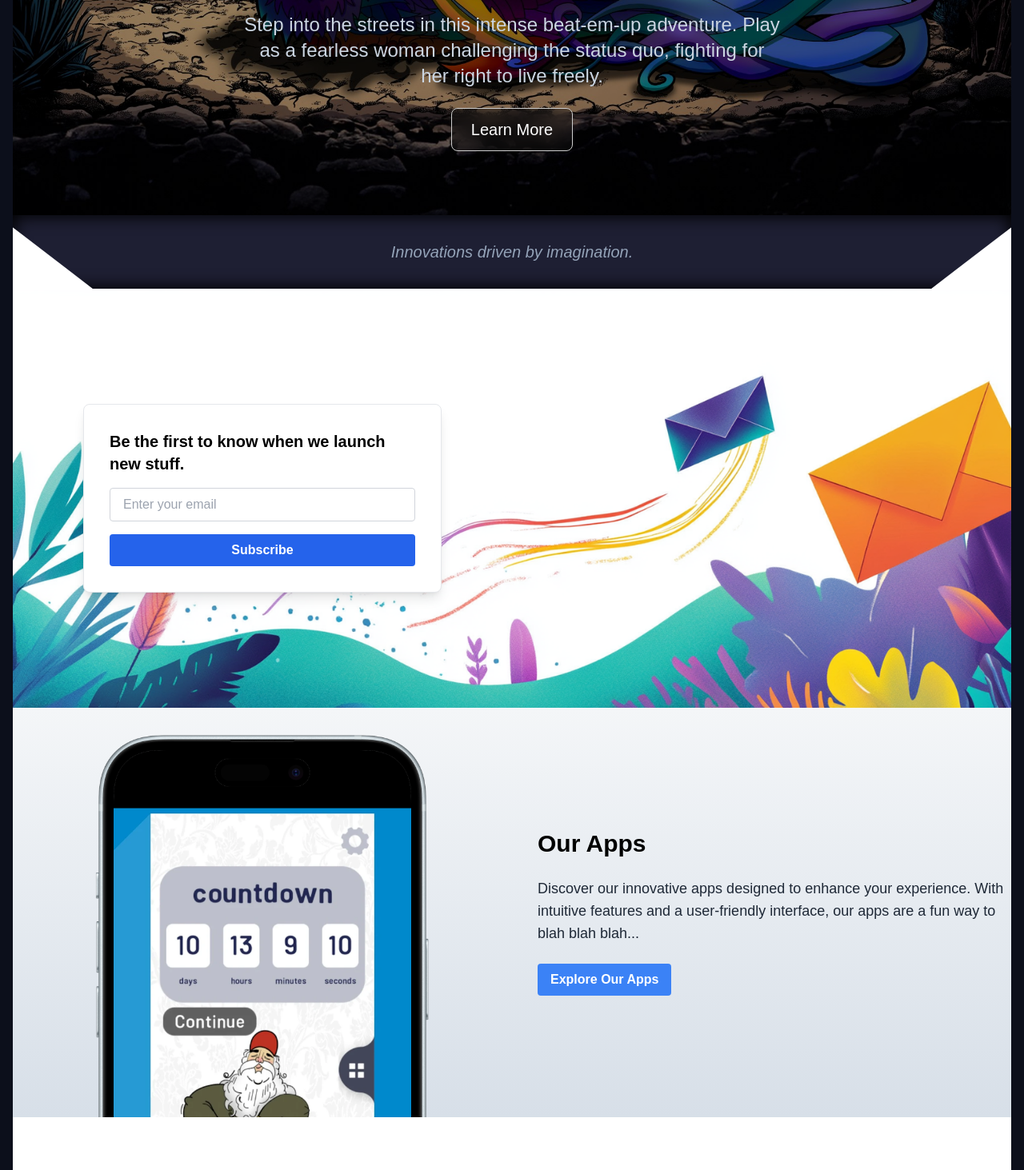
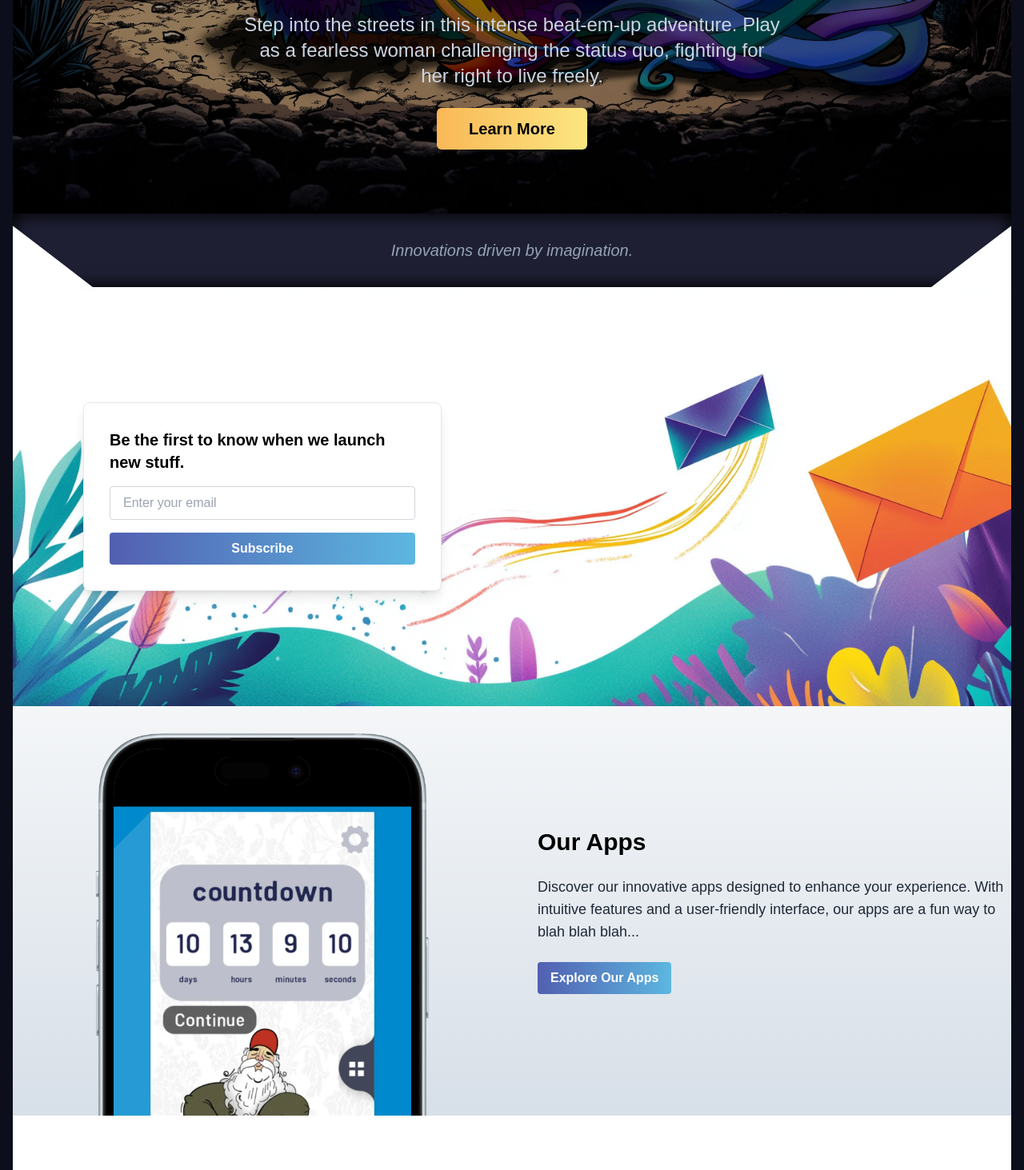
Before and after one commit to westwick/sugarcubestudio, a Nuxt app: page / in a window 1280 px wide. Shown: the part 400-1863 px from the top of the page at 80% size. Built offline with nearby package versions, Linux system fonts and the light colour scheme.

Commit message:
update some button styles

```diff
--- a/app.vue
+++ b/app.vue
@@ -3,7 +3,9 @@
     <NuxtRouteAnnouncer />
     <NuxtLoadingIndicator />
     <!-- <NuxtWelcome /> -->
-    <div class="flex flex-col min-h-screen p-0 md:p-4 border-t border-yellow-300">
+    <div
+      class="flex flex-col min-h-screen p-0 md:p-4 border-t border-yellow-300"
+    >
       <AppHeader />
       <main class="flex-grow">
         <NuxtPage />
@@ -16,14 +18,16 @@
 <script setup lang="ts">
 useHead({
   titleTemplate: (titleChunk) => {
-    return titleChunk ? `${titleChunk} - Sugar Cube Studio` : 'Sugar Cube Studio';
-  }
-})
+    return titleChunk
+      ? `${titleChunk} - Sugar Cube Studio`
+      : "Sugar Cube Studio";
+  },
+});
 </script>
 
 <style>
 body {
-  font-family: 'Figtree', sans-serif;
+  font-family: "Figtree", sans-serif;
   background: #171926;
   color: #fff;
 }
@@ -32,6 +36,23 @@ body {
   /* padding: 16px; */
   background: #0c0f1b;
   /* min-height: 100vh; */
+}
+.gradient-button {
+  background: linear-gradient(to right, #525fb1, #5cb7e0);
+  transition: all 0.3s ease;
+}
 
+.gradient-button:hover {
+  background: linear-gradient(to right, #4a56a0, #4da5cc);
+  box-shadow: 0 4px 6px rgba(0, 0, 0, 0.1);
+}
+
+.gradient-button-yellow {
+  background: linear-gradient(to right, #f9b857, #fce680);
+}
+
+.gradient-button-yellow:hover {
+  background: linear-gradient(to right, #e0a64e, #e3cd73);
+  box-shadow: 0 4px 6px rgba(0, 0, 0, 0.1);
 }
 </style>
--- a/components/AppFooter.vue
+++ b/components/AppFooter.vue
@@ -9,16 +9,17 @@
         <div>
           <h3 class="text-lg font-semibold mb-4">About Sugar Cube Studio</h3>
           <p class="text-sm text-gray-300 mb-4 leading-loose">
-            We are an indie software company dedicated to creating innovative applications and games that resonate
-            deeply with our audience.
+            We are an indie software company dedicated to creating innovative
+            applications and games that resonate deeply with our audience.
           </p>
           <p class="text-sm text-gray-300 mb-4 leading-loose">
-            Through art, design, and immersive storytelling, we aim to fill the gaps in the
-            industry by crafting experiences that are not just unique, but transformative.
+            Through art, design, and immersive storytelling, we aim to fill the
+            gaps in the industry by crafting experiences that are not just
+            unique, but transformative.
           </p>
           <p class="text-sm text-gray-300 leading-loose">
-            Our products celebrate culture and creativity, bringing people together through shared moments of discovery
-            and connection.
+            Our products celebrate culture and creativity, bringing people
+            together through shared moments of discovery and connection.
           </p>
         </div>
 
@@ -26,13 +27,15 @@
         <div>
           <h3 class="text-lg font-semibold mb-4">Stay up to date</h3>
           <p class="text-sm text-slate-300 mb-4 leading-loose">
-            Sign up for our mailing list to receive updates on new products, exclusive offers, and important
-            announcements. Get the latest on everything we're working on, directly in your inbox.
+            Sign up for our mailing list to receive updates on new products,
+            exclusive offers, and important announcements. Get the latest on
+            everything we're working on, directly in your inbox.
           </p>
 
           <div class="text-center mt-8 mb-4">
             <button
-              class="bg-yellow-300 hover:bg-yellow-200 text-blue-950 font-semibold py-2 px-6 rounded transition-all duration-300">
+              class="gradient-button-yellow text-blue-950 font-semibold py-2 px-6 rounded transition-all duration-300"
+            >
               Join the mailing list
             </button>
           </div>
@@ -42,27 +45,37 @@
         <div>
           <h3 class="text-lg font-semibold mb-4">Follow us</h3>
           <p class="text-sm text-slate-300 mb-4 leading-loose">
-            Connect with us on social media. Follow for our latest updates, sneak peeks, and announcements.
+            Connect with us on social media. Follow for our latest updates,
+            sneak peeks, and announcements.
           </p>
           <ul class="flex flex-col">
             <li class="mb-4">
               <Twitter class="inline mr-2" />
-              <a href="https://x.com/sugarcubestudio" target="_blank"
-                class="text-gray-400 hover:text-white transition duration-200">
+              <a
+                href="https://x.com/sugarcubestudio"
+                target="_blank"
+                class="text-gray-400 hover:text-white transition duration-200"
+              >
                 x.com/sugarcubestudio
               </a>
             </li>
             <li class="mb-4">
               <Instagram class="inline mr-2" />
-              <a href="https://instagram.com" target="_blank"
-                class="text-gray-400 hover:text-white transition duration-200">
+              <a
+                href="https://instagram.com"
+                target="_blank"
+                class="text-gray-400 hover:text-white transition duration-200"
+              >
                 instagram.com/sugarcubestudio
               </a>
             </li>
             <li>
               <Youtube class="inline mr-2" />
-              <a href="https://youtube.com" target="_blank"
-                class="text-gray-400 hover:text-white transition duration-200">
+              <a
+                href="https://youtube.com"
+                target="_blank"
+                class="text-gray-400 hover:text-white transition duration-200"
+              >
                 youtube.com/@sugarcubestudio
               </a>
             </li>
@@ -80,11 +93,19 @@
 </template>
 
 <script setup>
-import { Twitter, Youtube, Instagram } from 'lucide-vue-next';
+import { Twitter, Youtube, Instagram } from "lucide-vue-next";
 </script>
 
 <style>
 footer {
-  background: linear-gradient(195deg, #121328 0%, #121328 23%, #181f30 40%, #181f30 60%, #121328 85%, #121328 100%);
+  background: linear-gradient(
+    195deg,
+    #121328 0%,
+    #121328 23%,
+    #181f30 40%,
+    #181f30 60%,
+    #121328 85%,
+    #121328 100%
+  );
 }
 </style>
--- a/components/AppHero.vue
+++ b/components/AppHero.vue
@@ -18,10 +18,7 @@
         fearless woman challenging the status quo, fighting for her right to
         live freely.
       </p>
-      <NuxtLink
-        to="/apps"
-        class="mt-6 relative inline-block text-md sm:text-xl py-2 px-4 sm:py-3 sm:px-6 cursor-pointer text-white border-2 border-transparent rounded-md gradient-border"
-      >
+      <NuxtLink to="/apps" class="hero-button-main gradient-button-yellow">
         Learn More</NuxtLink
       >
     </div>
@@ -29,19 +26,7 @@
 </template>
 
 <style>
-.gradient-border {
-  background-color: hsla(0, 0%, 8%, 0.3);
-  -webkit-backdrop-filter: blur(10px);
-  backdrop-filter: blur(10px);
-  border-radius: 0.5rem;
-  position: relative;
-  border: 1px solid #ccc;
-  color: #fff;
-  transition: all 0.4s ease-in-out;
-}
-
-.gradient-border:hover {
-  border: 1px solid yellow;
-  color: yellow;
+.hero-button-main {
+  @apply mt-6 relative inline-block text-base sm:text-xl py-2 px-6 sm:py-3 md:px-10 cursor-pointer text-black font-bold rounded-md;
 }
 </style>
--- a/components/HomeApps.vue
+++ b/components/HomeApps.vue
@@ -22,7 +22,7 @@
           </p>
           <NuxtLink
             to="/apps"
-            class="bg-blue-500 hover:bg-blue-600 text-white font-bold py-2 px-4 rounded inline-block"
+            class="gradient-button text-white font-bold py-2 px-4 rounded inline-block"
           >
             Explore Our Apps
           </NuxtLink>
--- a/components/HomeNewsletter.vue
+++ b/components/HomeNewsletter.vue
@@ -18,7 +18,7 @@
             />
             <button
               type="submit"
-              class="w-full bg-blue-600 hover:bg-blue-700 text-white font-bold py-2 px-4 rounded"
+              class="w-full gradient-button text-white font-bold py-2 px-4 rounded"
             >
               Subscribe
             </button>
--- a/pages/contact.vue
+++ b/pages/contact.vue
@@ -1,6 +1,8 @@
 <template>
   <div class="container mx-auto py-16 px-4">
-    <h1 class="text-4xl font-bold mb-8 text-center text-white">Contact Us</h1>
+    <h1 class="text-4xl font-bold mb-8 text-center text-white">
+      Get in touch!
+    </h1>
     <div
       class="max-w-2xl mx-auto bg-gray-900 p-8 rounded-lg shadow-lg border border-gray-700"
     >
@@ -48,7 +50,7 @@
         <div>
           <button
             type="submit"
-            class="w-full bg-blue-600 hover:bg-blue-700 text-white font-bold py-2 px-4 rounded transition-all duration-300"
+            class="w-full gradient-button text-white font-bold py-2 px-4 rounded transition-all duration-300"
           >
             Send Message
           </button>
@@ -98,3 +100,5 @@ useHead({
   ],
 });
 </script>
+
+<style scoped></style>
```
